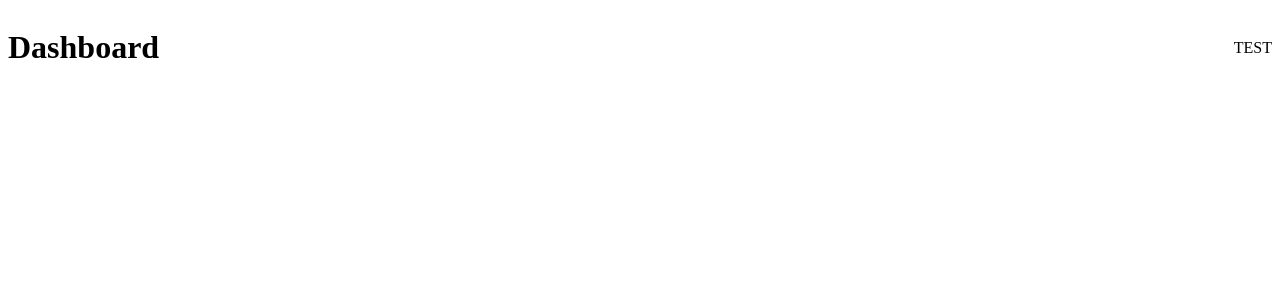
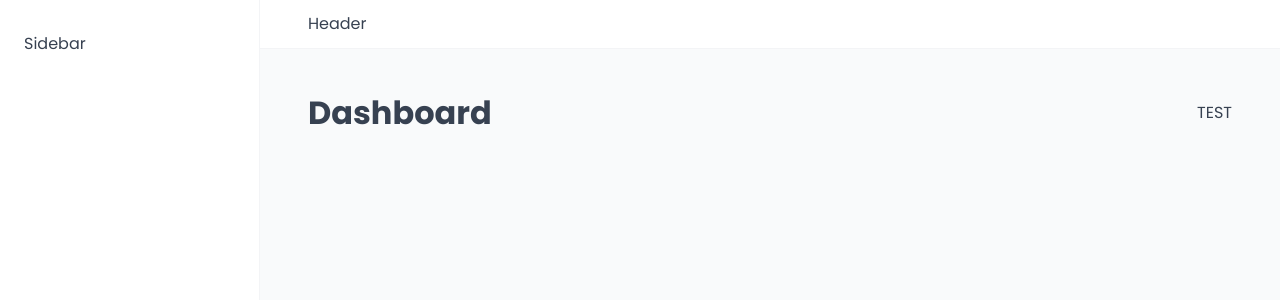
Before and after one commit to aswinss18/The-Wild-Oasis-Hotel-Management-App-, a React (Vite) app: page /dashboard in a window 1280 px wide. Shown: the top 300 px of the page. Built offline with nearby package versions, Linux system fonts and the light colour scheme; a web font is replaced by a local one.

Commit message:
AppLayout is created

```diff
--- a/src/App.jsx
+++ b/src/App.jsx
@@ -1,5 +1,7 @@
 import React from "react";
-import { BrowserRouter, Route, Routes } from "react-router-dom";
+import { BrowserRouter, Navigate, Route, Routes } from "react-router-dom";
+
+import GlobalStyles from "./styles/GlobalStyles";
 import Dashboard from "./pages/Dashboard";
 import Bookings from "./pages/Bookings";
 import Cabins from "./pages/Cabins";
@@ -8,20 +10,27 @@
 import Account from "./pages/Account";
 import Login from "./pages/Login";
 import PageNotFound from "./pages/PageNotFound";
+import AppLayout from "./ui/AppLayout";
 
 export default function App() {
   return (
+    <>
+      <GlobalStyles />
       <BrowserRouter>
         <Routes>
+          <Route element={<AppLayout />}>
+            <Route index element={<Navigate replace to="dashboard" />} />
             <Route path="dashboard" element={<Dashboard />} />
             <Route path="bookings" element={<Bookings />} />
             <Route path="cabins" element={<Cabins />} />
             <Route path="users" element={<Users />} />
             <Route path="settings" element={<Settings />} />
             <Route path="account" element={<Account />} />{" "}
+          </Route>
           <Route path="login" element={<Login />} />
           <Route path="*" element={<PageNotFound />} />
         </Routes>
       </BrowserRouter>
+    </>
   );
 }
--- /dev/null
+++ b/src/ui/AppLayout.jsx
@@ -0,0 +1,29 @@
+import React from "react";
+import { Outlet } from "react-router-dom";
+import Sidebar from "./Sidebar";
+import Header from "./Header";
+import styled from "styled-components";
+
+const StyledAppLayout = styled.div`
+  display: grid;
+  grid-template-columns: 26rem 1fr;
+  grid-template-rows: auto 1fr;
+  height: 100vh;
+`;
+
+const Main = styled.main`
+  background-color: var(--color-grey-50);
+  padding: 4rem 4.8rem 6.4rem;
+`;
+
+export default function AppLayout() {
+  return (
+    <StyledAppLayout>
+      <Header />
+      <Sidebar />
+      <Main>
+        <Outlet />
+      </Main>
+    </StyledAppLayout>
+  );
+}
--- /dev/null
+++ b/src/ui/Header.jsx
@@ -0,0 +1,12 @@
+import React from "react";
+import styled from "styled-components";
+
+const StyledHeader = styled.header`
+  background-color: var(--color-grey-0);
+  padding: 1.2rem 4.8rem;
+  border-bottom: 1px solid var(--color-grey-100);
+`;
+
+export default function Header() {
+  return <StyledHeader>Header</StyledHeader>;
+}
--- /dev/null
+++ b/src/ui/Sidebar.jsx
@@ -0,0 +1,12 @@
+import React from "react";
+import styled from "styled-components";
+
+const StyledSidebar = styled.aside`
+  background-color: var(--color-grey-0);
+  padding: 3.2rem 2.4rem;
+  border-right: 1px solid var(--color-grey-100);
+  grid-row: 1/-1;
+`;
+export default function Sidebar() {
+  return <StyledSidebar>Sidebar</StyledSidebar>;
+}
```
Lines whose indentation alone changed are shown as unchanged.
